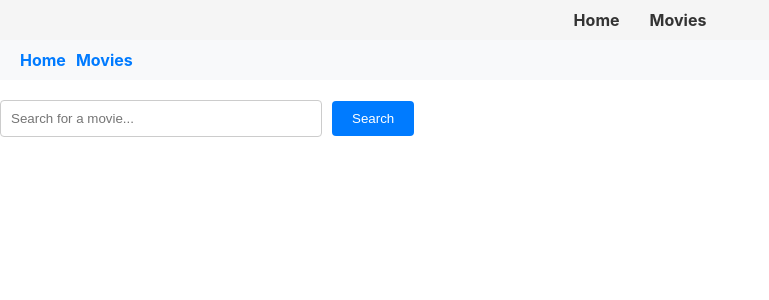
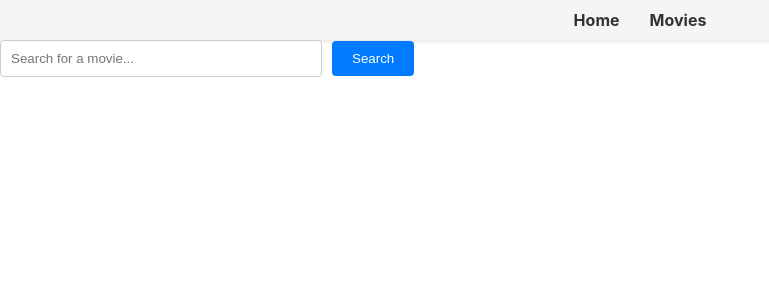
Before and after one commit to MikolajBajdalski/goit-react-hw-05-movies, a React (Create React App) app: page /movies in a window 1280 px wide. Shown: the top 300 px of the page, without its empty margins (0-769 px from the left). Built offline with nearby package versions, Linux system fonts and the light colour scheme.

Commit message:
reapir movie details

```diff
--- a/src/components/MovieDetails/MovieDetails.jsx
+++ b/src/components/MovieDetails/MovieDetails.jsx
@@ -6,13 +6,13 @@ const API_KEY = '35a34ce8f38b4fede9b5661b8e9c4e2f';
 const BASE_URL = 'https://api.themoviedb.org/3';
 
 const MovieDetails = () => {
-  const { movieId } = useParams();
+  const { id } = useParams(); // Zmienione z movieId na id
   const [movie, setMovie] = useState(null);
 
   useEffect(() => {
     const fetchMovie = async () => {
       try {
-        const url = `${BASE_URL}/movie/${movieId}?api_key=${API_KEY}&language=en-US`;
+        const url = `${BASE_URL}/movie/${id}?api_key=${API_KEY}&language=en-US`; // Zmienione z movieId na id
         const response = await fetch(url);
         if (!response.ok) {
           throw new Error('Network response was not ok');
@@ -24,8 +24,11 @@ const MovieDetails = () => {
       }
     };
 
-    fetchMovie();
-  }, [movieId]);
+    if (id) {
+      // Dodane sprawdzenie, czy id istnieje
+      fetchMovie();
+    }
+  }, [id]); // Zmienione z movieId na id
 
   if (!movie) {
     return <div>Loading...</div>;
@@ -33,11 +36,6 @@ const MovieDetails = () => {
 
   return (
     <div className={styles.container}>
-      <nav className={styles.navigation}>
-        <Link to="/">Home</Link>
-        <span> | </span>
-        <Link to="/movies">Movies</Link>
-      </nav>
       <div className={styles.goBack}>
         <Link to="/movies">&larr; Go back</Link>
       </div>
@@ -64,10 +62,10 @@ const MovieDetails = () => {
       <ul>
         {' '}
         <li>
-          <Link to={`/movies/${movieId}/cast`}>Cast</Link>
+          <Link to={`/movies/${id}/cast`}>Cast</Link>
         </li>
         <li>
-          <Link to={`/movies/${movieId}/reviews`}>Reviews</Link>
+          <Link to={`/movies/${id}/reviews`}>Reviews</Link>
         </li>
       </ul>
     </div>
--- a/src/components/Movies/Movies.jsx
+++ b/src/components/Movies/Movies.jsx
@@ -43,16 +43,6 @@ const Movies = () => {
 
   return (
     <div>
-      <header className={styles.header}>
-        <nav className={styles.nav}>
-          <Link to="/" className={styles.link}>
-            Home
-          </Link>
-          <Link to="/movies" className={styles.link}>
-            Movies
-          </Link>
-        </nav>
-      </header>
       <div className={styles.searchBar}>
         <form onSubmit={handleSearchSubmit}>
           <input
```
